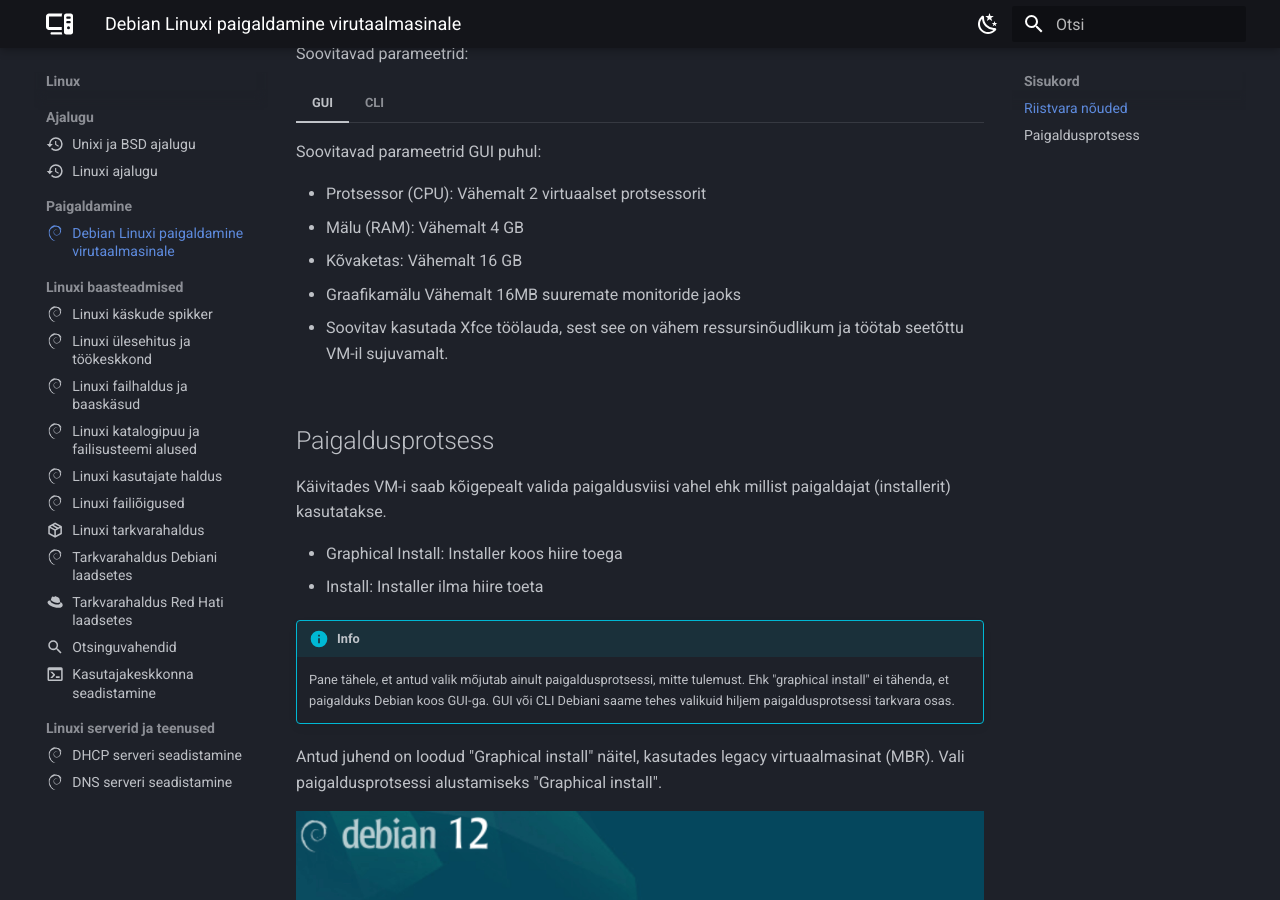
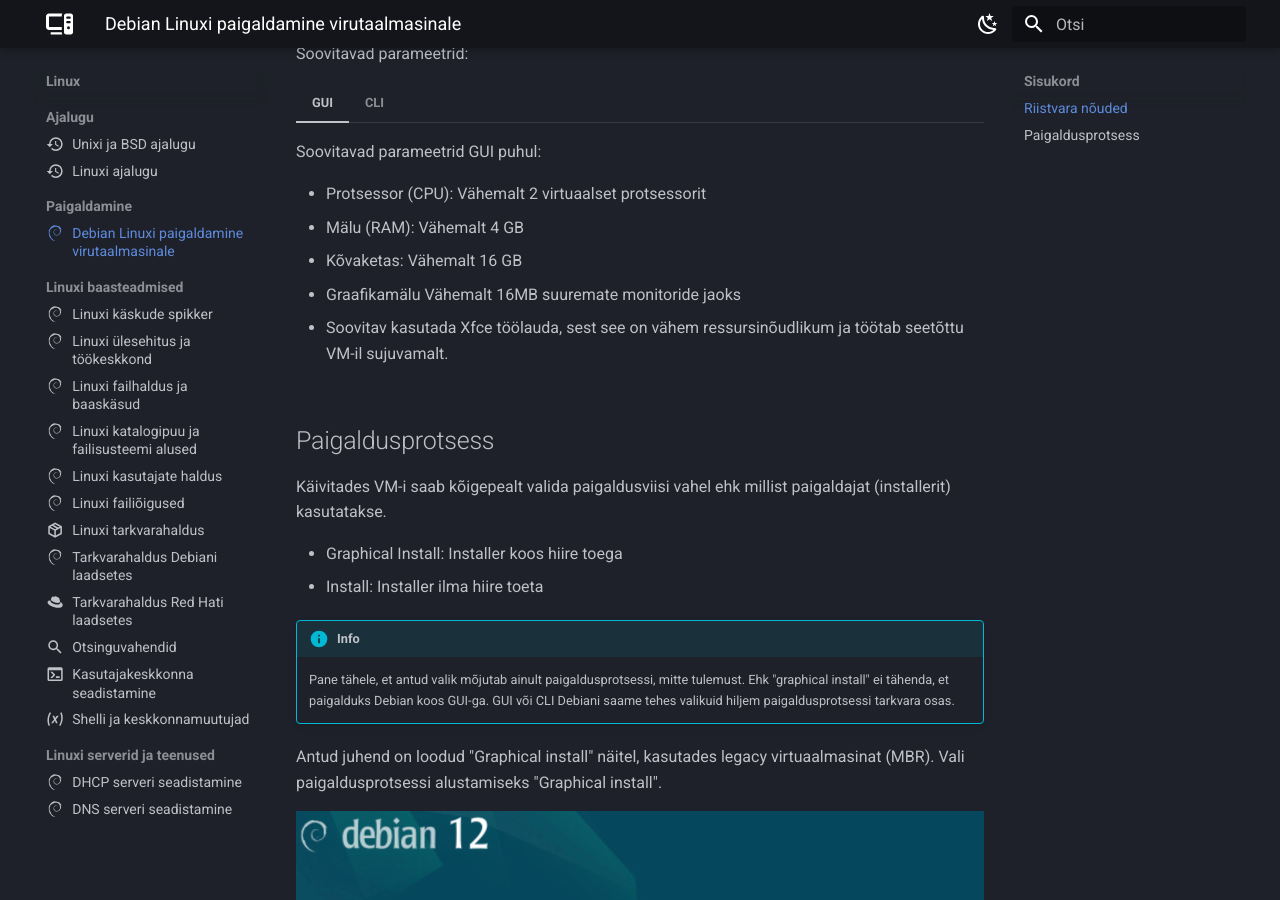
Before and after one commit to priitpaap/priitpaap.github.io, an MkDocs documentation site: the page built from docs/linux/debpaigaldus.md, in a window 1280 px wide and 900 px high, scrolled down 530 px. Built offline with MkDocs 1.6.1 and Material for MkDocs 9.7.7, drawn with Linux system fonts in a browser that asks for light colours.

Commit message:
Uuendatud shelli-ja-keskkonnamuutujad.md

```diff
--- a/mkdocs.yml
+++ b/mkdocs.yml
@@ -102,6 +102,7 @@
         linux/tarkvarahaldus-red-hati-laadsetes.md
     - Otsinguvahendid: linux/otsinguvahendid.md
     - Kasutajakeskkonna seadistamine: linux/kasutajakeskkonna-seadistamine.md
+    - Shelli ja keskkonnamuutujad: linux/shelli-ja-keskkonnamuutujad.md
   - Linuxi serverid ja teenused:
     - DHCP serveri seadistamine: linux/dhcp.md
     - DNS serveri seadistamine: linux/dns.md
```
Also changed, not shown: 1 other file.
